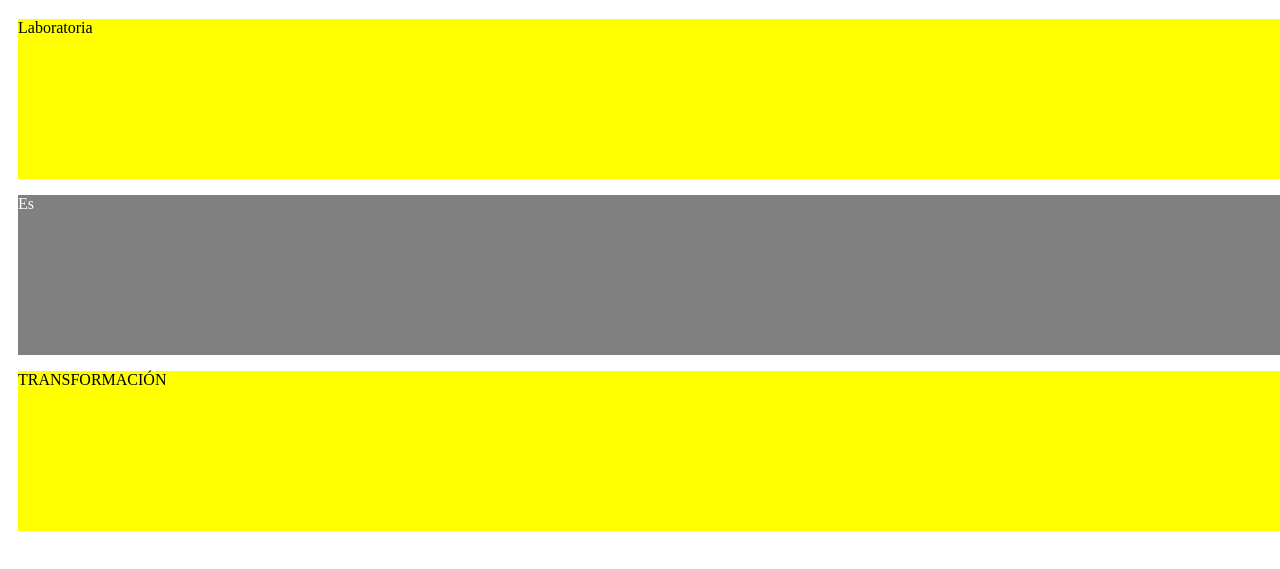
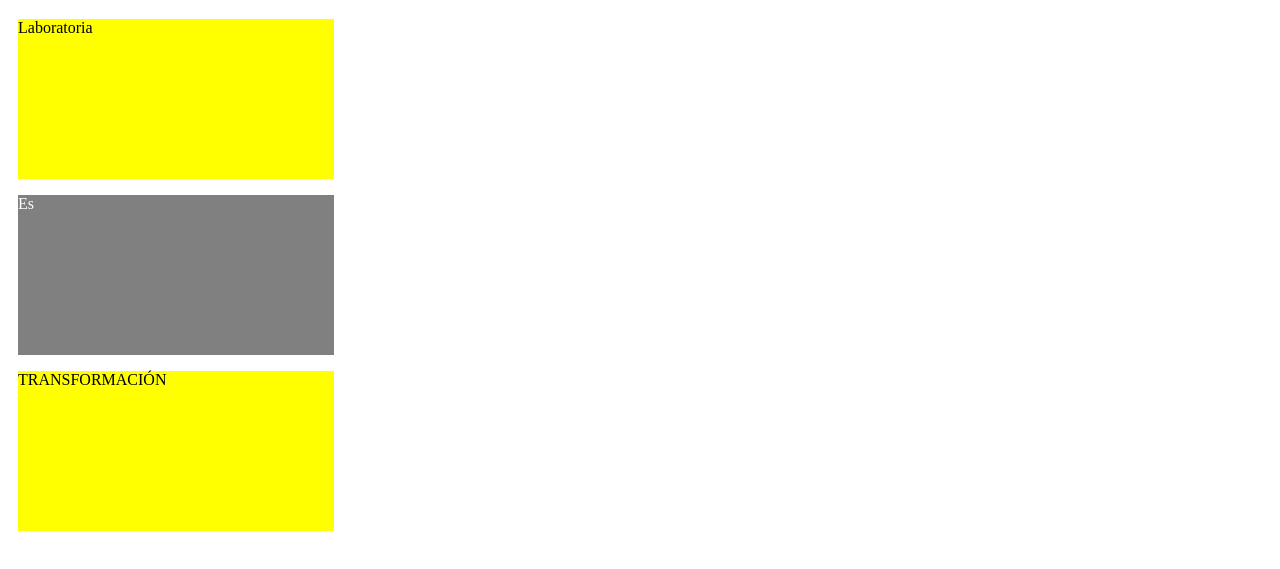
Before and after one commit to belenha/banderas-laboratoria, a plain HTML site: page index.html in a window 1280 px wide. Shown: the part 61-630 px from the top of the page. Drawn offline with Linux system fonts and the light colour scheme.

Commit message:
Se agrego la segunda solucion al ejercicio, que es con el porcentaje de width mas pequeño

```diff
--- a/css/main.css
+++ b/css/main.css
@@ -2,7 +2,7 @@
   display: block;
   margin: 0px 10px;
   height: 20vh;
-  width: 100%;
+  width: 25%;
 }
 
 .amarillo{
```
